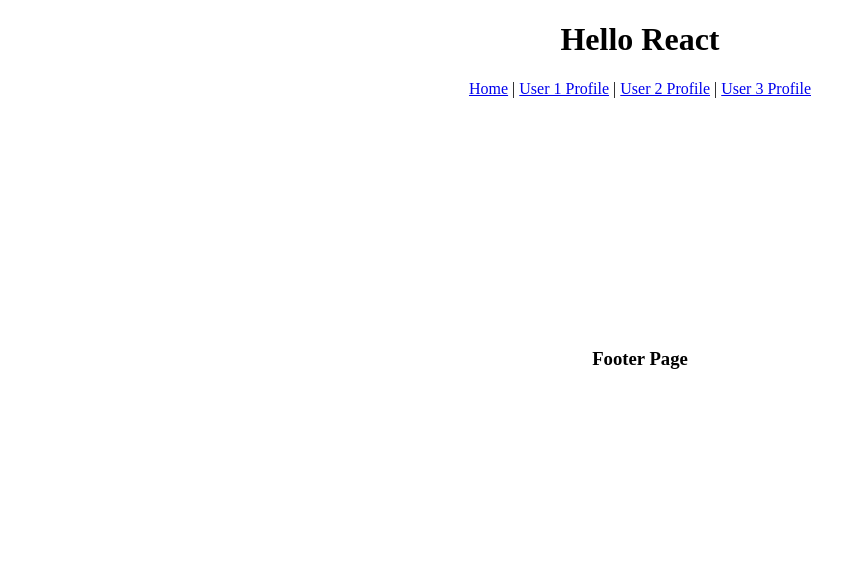
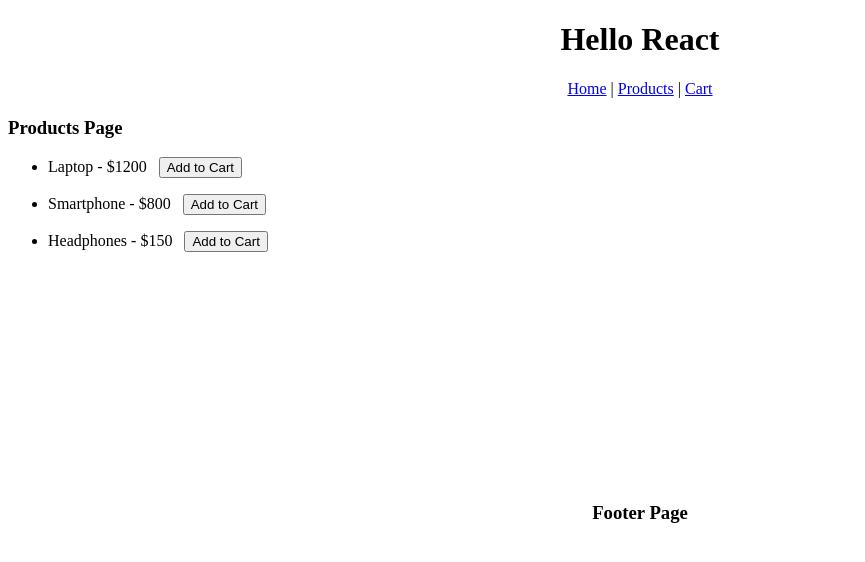
Before and after one commit to Shiva607/Shiva_Fullstack-Feb25, a React (Create React App) app in the folder Reactjs/react-router/: page /products in a window 1280 px wide. Shown: the top 562 px of the page, without its empty margins (0-865 px from the left). Built offline with nearby package versions, Linux system fonts and the light colour scheme.

Commit message:
Add RouterApp, Home, Products, and Cart components; implement cart functionality and routing

```diff
--- a/Reactjs/react-router/src/App.js
+++ b/Reactjs/react-router/src/App.js
@@ -2,7 +2,8 @@ import React from 'react';
 
 // import RouterApp from './components/routing/RouterApp.jsx';
 // import RouterApp from './components/dynamic-routing/RouterApp.jsx';
-import RouterApp from './components/nested-routing/RouterApp.jsx';
+// import RouterApp from './components/nested-routing/RouterApp.jsx';
+import RouterApp from './components/routing-lab-1/RouterApp.jsx';
 
 function App() {
 	return (
--- /dev/null
+++ b/Reactjs/react-router/src/components/routing-lab-1/Cart.jsx
@@ -0,0 +1,20 @@
+import React from 'react';
+
+export default function Cart({ cartItems }) {
+	return (
+		<div style={{ textAlign: 'left' }}>
+			<h3>Your Cart Items </h3>
+			{cartItems.length === 0 ? (
+				<p>Your cart is empty.</p>
+			) : (
+				<ul>
+					{cartItems.map((item, index) => (
+						<li key={index}>
+							{item.name} - ${item.price}
+						</li>
+					))}
+				</ul>
+			)}
+		</div>
+	);
+}
--- /dev/null
+++ b/Reactjs/react-router/src/components/routing-lab-1/Home.jsx
@@ -0,0 +1,9 @@
+import React from 'react';
+
+export default function Home() {
+	return (
+		<div style={{ textAlign: 'left' }}>
+			<h2>Home Page</h2>
+		</div>
+	);
+}
--- /dev/null
+++ b/Reactjs/react-router/src/components/routing-lab-1/Products.jsx
@@ -0,0 +1,25 @@
+import React from 'react';
+
+const productList = [
+	{ id: 1, name: 'Laptop', price: 1200 },
+	{ id: 2, name: 'Smartphone', price: 800 },
+	{ id: 3, name: 'Headphones', price: 150 },
+];
+
+export default function Products({ addToCart }) {
+	return (
+		<div style={{ textAlign: 'left' }}>
+			<h3>Products Page</h3>
+			<ul>
+				{productList.map((product) => (
+					<li key={product.id}>
+						<p>
+							{product.name} - ${product.price} &nbsp;&nbsp;
+							<button onClick={() => addToCart(product)}>Add to Cart</button>
+						</p>
+					</li>
+				))}
+			</ul>
+		</div>
+	);
+}
--- /dev/null
+++ b/Reactjs/react-router/src/components/routing-lab-1/RouterApp.jsx
@@ -0,0 +1,35 @@
+import { Link, Route, Routes, useNavigate } from 'react-router-dom';
+import React, { useState } from 'react';
+import Home from './Home';
+import Products from './Products';
+import Cart from './Cart';
+
+export default function RouterApp() {
+	const navigate = useNavigate();
+	const [cart, setCart] = useState([]);
+
+	const addToCart = (product) => {
+		/*
+		let a = [1, 2, 3];
+		let b = [...a, 4, 5, 6];
+		console.log(b); Output => [ 1, 2, 3, 4, 5, 6 ]
+		*/
+
+		setCart([...cart, product]);
+		alert(`${product.name} added to cart...`);
+		navigate('/cart');
+	};
+
+	return (
+		<div>
+			<Link to="/">Home</Link> |&nbsp;
+			<Link to="/products">Products</Link> |&nbsp;
+			<Link to="/cart">Cart</Link>
+			<Routes>
+				<Route path="/" element={<Home />} />
+				<Route path="/products" element={<Products addToCart={addToCart} />} />
+				<Route path="/cart" element={<Cart cartItems={cart} />} />
+			</Routes>
+		</div>
+	);
+}
```
